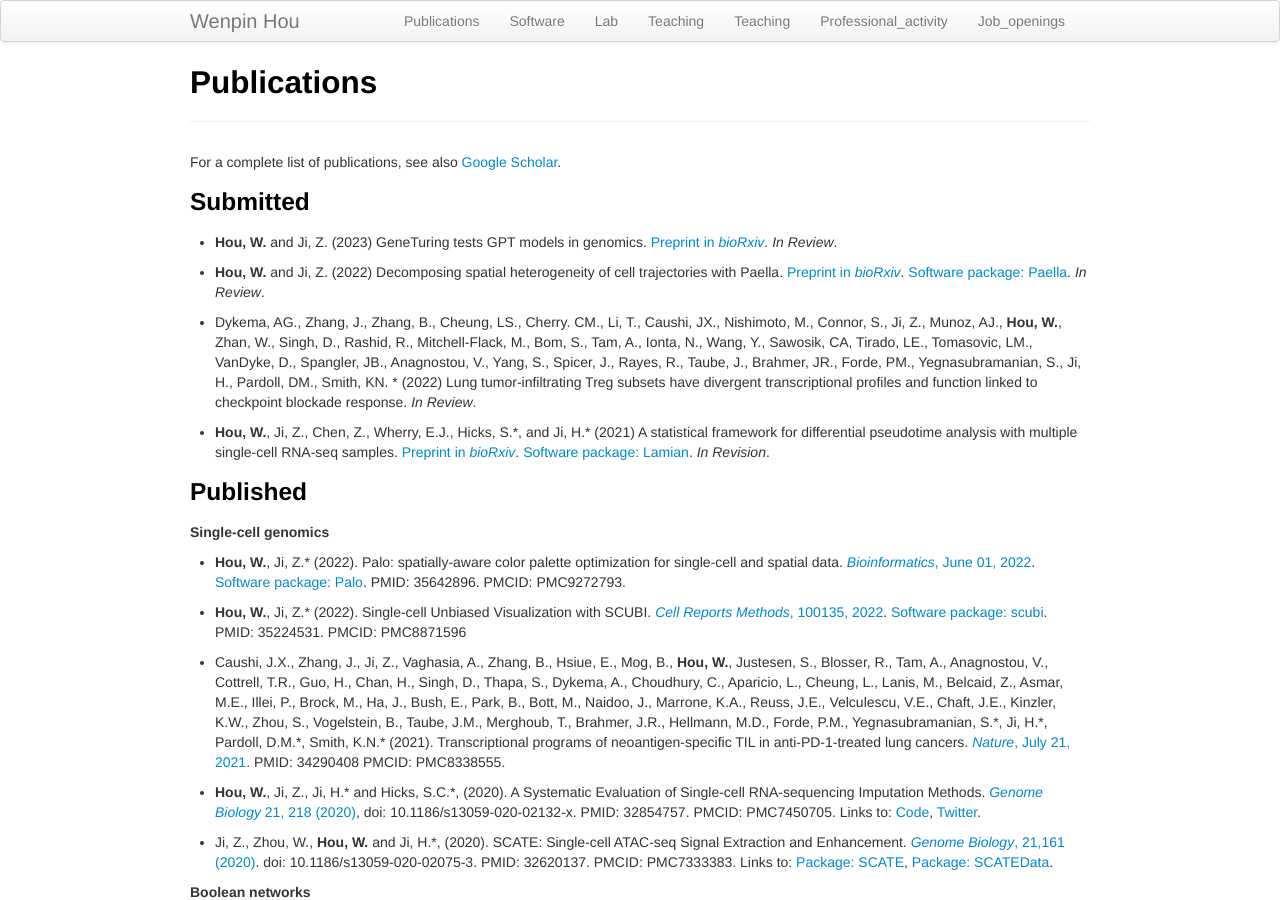
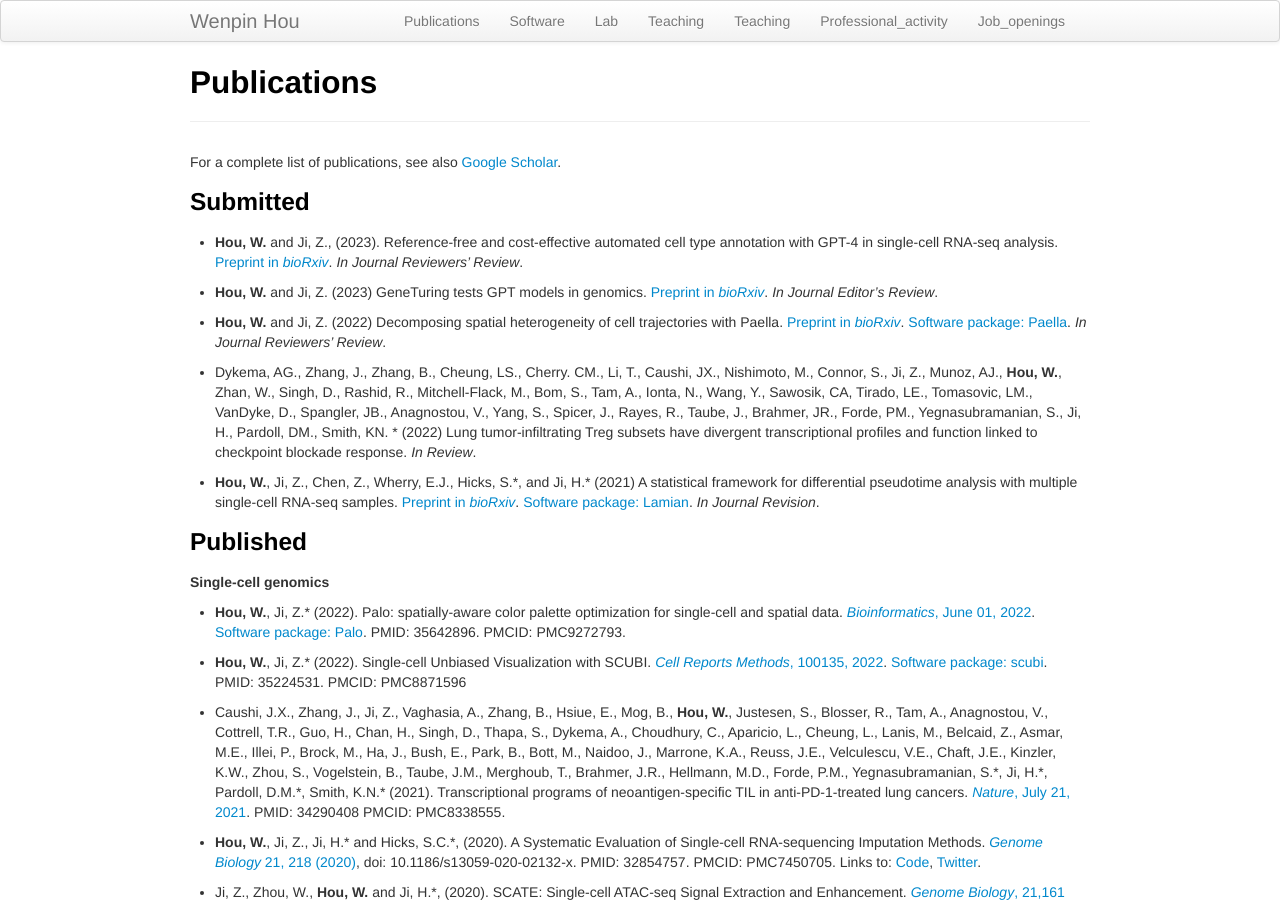
Before and after one commit to Winnie09/Wenpin_Hou, a Jekyll site: the page built from pages/publications.md, in a window 1280 px wide and 900 px high. Built offline with Jekyll 4.4.1, drawn with Linux system fonts in a browser that asks for light colours.

Commit message:
update publications

```diff
--- a/pages/publications.md
+++ b/pages/publications.md
@@ -10,14 +10,15 @@ For a complete list of publications, see also [Google Scholar](https://scholar.g
 
 ### Submitted
 
+- **Hou, W.** and Ji, Z., (2023). Reference-free and cost-effective automated cell type annotation with GPT-4 in single-cell RNA-seq analysis. [Preprint in *bioRxiv*](https://www.biorxiv.org/content/10.1101/2023.04.16.537094v1). *In Journal Reviewers' Review*.
 
-- **Hou, W.** and Ji, Z. (2023) GeneTuring tests GPT models in genomics. [Preprint in *bioRxiv*](https://www.biorxiv.org/content/10.1101/2023.03.11.532238v1). *In Review*.
+- **Hou, W.** and Ji, Z. (2023) GeneTuring tests GPT models in genomics. [Preprint in *bioRxiv*](https://www.biorxiv.org/content/10.1101/2023.03.11.532238v1). *In Journal Editor's Review*.
 
-- **Hou, W.** and Ji, Z. (2022) Decomposing spatial heterogeneity of cell trajectories with Paella. [Preprint in *bioRxiv*](https://www.biorxiv.org/content/10.1101/2022.09.05.506682v1). [Software package: Paella](https://github.com/Winnie09/Paella). *In Review*.
+- **Hou, W.** and Ji, Z. (2022) Decomposing spatial heterogeneity of cell trajectories with Paella. [Preprint in *bioRxiv*](https://www.biorxiv.org/content/10.1101/2022.09.05.506682v1). [Software package: Paella](https://github.com/Winnie09/Paella). *In Journal Reviewers' Review*.
 
 - Dykema, AG.,  Zhang, J., Zhang, B., Cheung, LS., Cherry. CM., Li, T., Caushi, JX., Nishimoto, M., Connor, S., Ji, Z., Munoz, AJ., **Hou, W.**, Zhan, W., Singh, D., Rashid, R., Mitchell-Flack, M., Bom, S., Tam, A., Ionta, N., Wang, Y., Sawosik, CA, Tirado, LE., Tomasovic, LM., VanDyke, D., Spangler, JB., Anagnostou, V., Yang, S., Spicer, J., Rayes, R., Taube, J., Brahmer, JR., Forde, PM., Yegnasubramanian, S., Ji, H., Pardoll, DM., Smith, KN. \* (2022) Lung tumor-infiltrating Treg subsets have divergent transcriptional profiles and function linked to checkpoint blockade response. *In Review*.
 
-- **Hou, W.**, Ji, Z., Chen, Z., Wherry, E.J., Hicks, S.\*, and Ji, H.\* (2021) A statistical framework for differential pseudotime analysis with multiple single-cell RNA-seq samples. [Preprint in *bioRxiv*](https://www.biorxiv.org/content/10.1101/2021.07.10.451910v1.full.pdf+html). [Software package: Lamian](https://github.com/Winnie09/Lamian). *In Revision*.
+- **Hou, W.**, Ji, Z., Chen, Z., Wherry, E.J., Hicks, S.\*, and Ji, H.\* (2021) A statistical framework for differential pseudotime analysis with multiple single-cell RNA-seq samples. [Preprint in *bioRxiv*](https://www.biorxiv.org/content/10.1101/2021.07.10.451910v1.full.pdf+html). [Software package: Lamian](https://github.com/Winnie09/Lamian). *In Journal Revision*.
 
 
 ### Published
```
